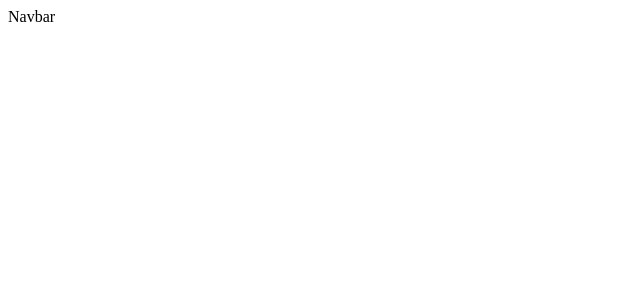
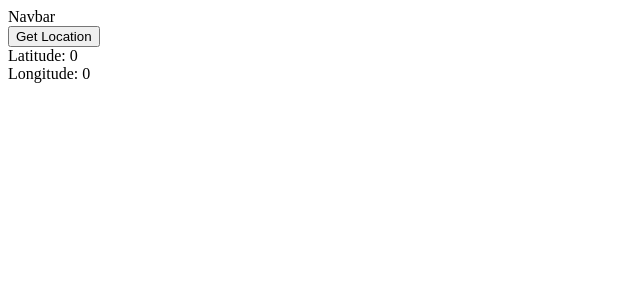
Before and after one commit to Katarzynamazur1/groupthree, a React (Create React App) app: page / in a window 1280 px wide. Shown: the top 300 px of the page, without its empty margins (0-640 px from the left). Built offline with nearby package versions, Linux system fonts and the light colour scheme.

Commit message:
Location Component

```diff
--- a/package.json
+++ b/package.json
@@ -5,6 +5,8 @@
   "dependencies": {
     "@emotion/react": "^11.10.5",
     "@emotion/styled": "^11.10.5",
+    "@fontsource/roboto": "^4.5.8",
+    "@mui/icons-material": "^5.11.0",
     "@mui/material": "^5.11.8",
     "@testing-library/jest-dom": "^5.16.5",
     "@testing-library/react": "^13.4.0",
--- a/src/App.tsx
+++ b/src/App.tsx
@@ -1,20 +1,17 @@
 import React from "react";
 import Navbar from "./components/Navbar/Navbar";
-import { ThemeProvider, createTheme } from "@mui/material/styles";
-
-const darkTheme = createTheme({
-  palette: {
-    mode: "dark",
-  },
-});
+import { useState } from "react";
+import Location from "./components/Location/Location";
 
 function App() {
+  const [lat, setLat] = useState(0);
+  const [lng, setLng] = useState(0);
+
   return (
-    <ThemeProvider theme={darkTheme}>
-      <div className="App">
-        <Navbar />
-      </div>
-    </ThemeProvider>
+    <div className="App">
+      <Navbar />
+      <Location setLat={setLat} lat={lat} setLng={setLng} lng={lng} />
+    </div>
   );
 }
 
--- /dev/null
+++ b/src/components/Location/Location.tsx
@@ -0,0 +1,29 @@
+import React from "react";
+
+interface LocationProps {
+  setLat: (value: number) => void;
+  lat: null | number;
+
+  setLng: (value: number) => void;
+  lng: null | number;
+}
+
+const Location = ({ setLat, setLng, lat, lng }: LocationProps) => {
+  const getLocation = () => {
+    navigator.geolocation.getCurrentPosition(function (position) {
+      setLat(position.coords.latitude);
+      setLng(position.coords.longitude);
+    });
+  };
+
+  return (
+    <div>
+      <button onClick={getLocation}>Get Location</button>
+
+      <div>Latitude: {lat}</div>
+      <div>Longitude: {lng}</div>
+    </div>
+  );
+};
+
+export default Location;
```
Also changed, not shown: src/index.tsx (+5 -5 lines), 1 other file (tests, documents, lock files or other folders).
